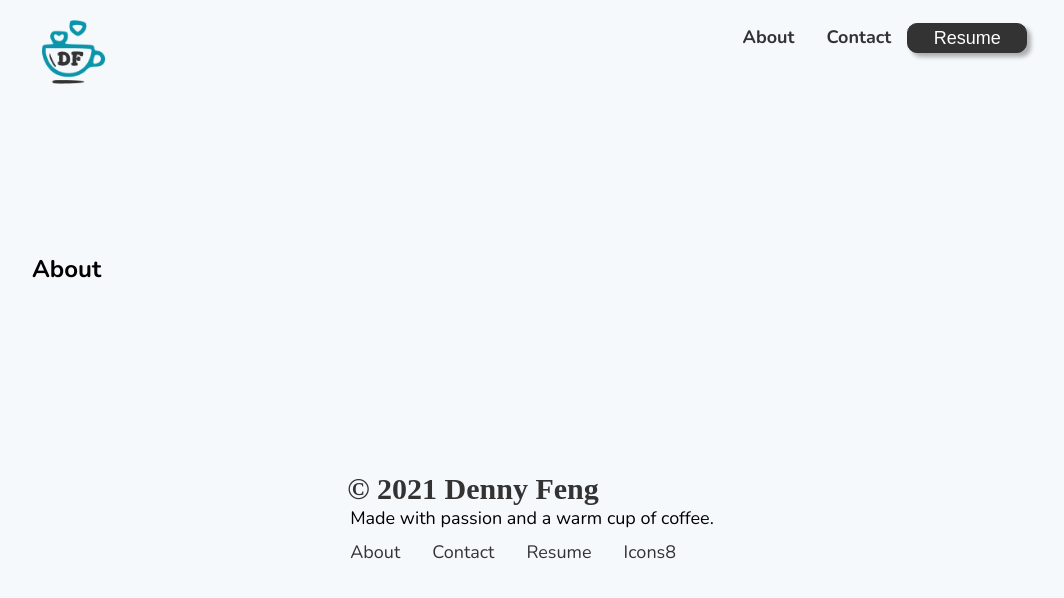
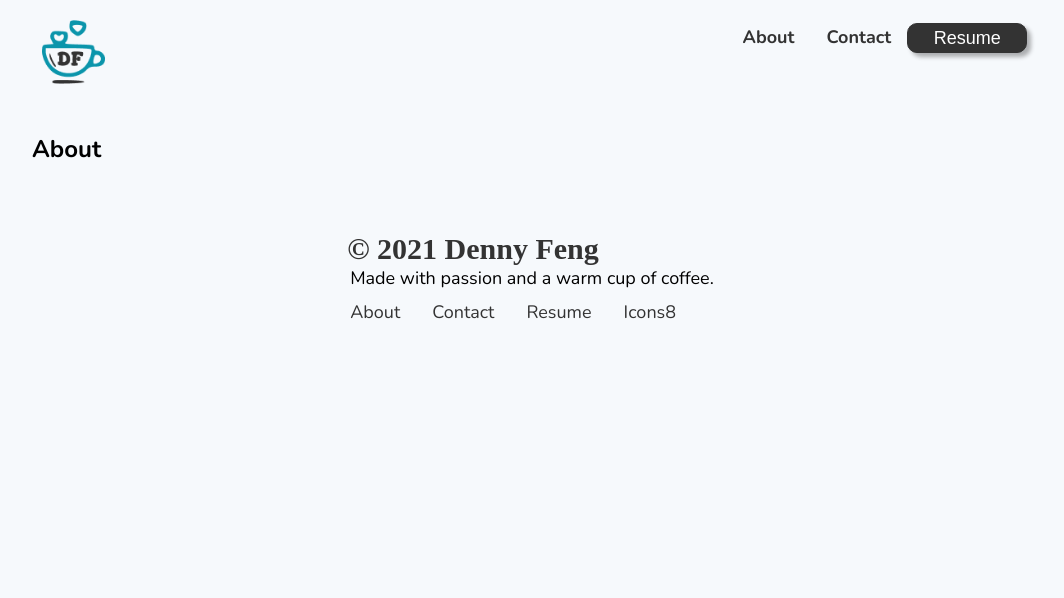
Before and after one commit to FengDenny/Portfolio, a React (Create React App) app in the folder client/: page /#/about in a window 1280 px wide. Shown: the top 598 px of the page, without its empty margins (112-1176 px from the left). Built offline with nearby package versions, Linux system fonts and the light colour scheme; a web font is replaced by a local one; what styled-react-modal would draw is missing.

Commit message:
updated style

```diff
--- a/client/src/styled-components/globalStyled.js
+++ b/client/src/styled-components/globalStyled.js
@@ -101,7 +101,7 @@ export const Container = styled.div`
  `}
   ${MediaQueries("mobileL")`
   max-width:1400px;
-  grid-template-rows: 0.12fr 0.2fr 1fr auto;
+  grid-template-rows: 0.2fr 0.2fr 1fr auto;
  `}
 `;
 
--- a/client/src/styled-components/styled.js
+++ b/client/src/styled-components/styled.js
@@ -17,7 +17,7 @@ export const Main = styled.main`
   display: flex;
   flex-direction: column;
   justify-content: center;
-  height: 50vh;
+  height: 20vh;
 `;
 // Content
 export const ProjectContent = styled(motion.section)`
```
